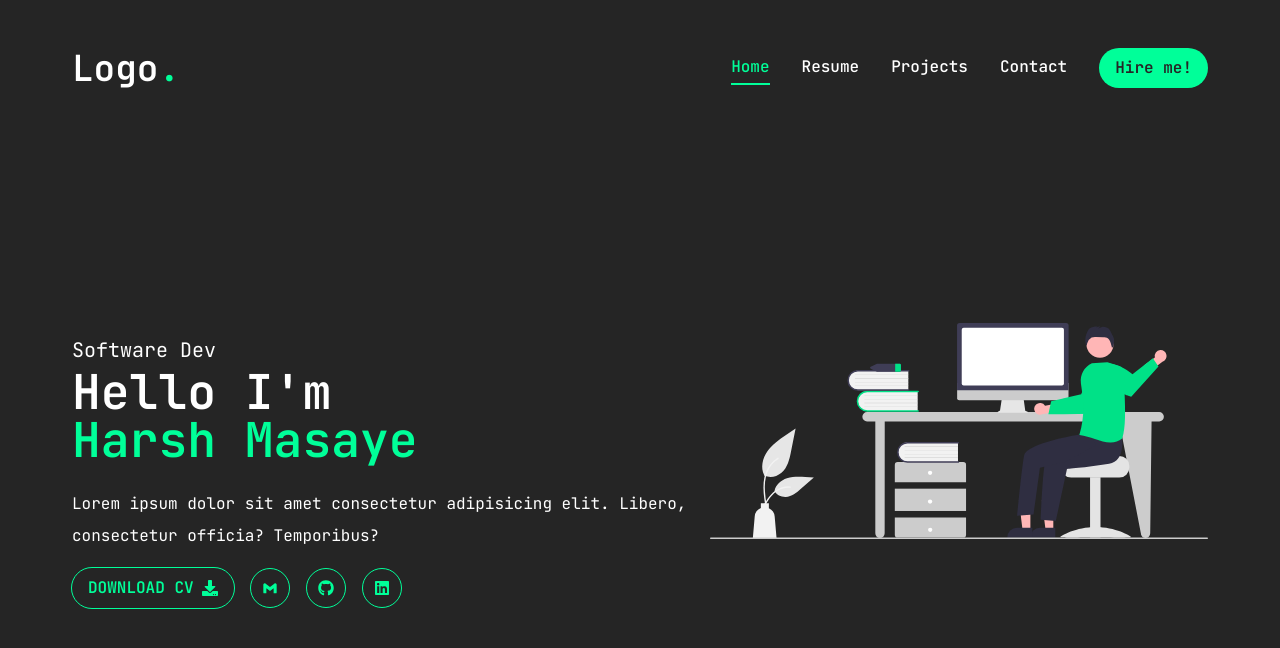
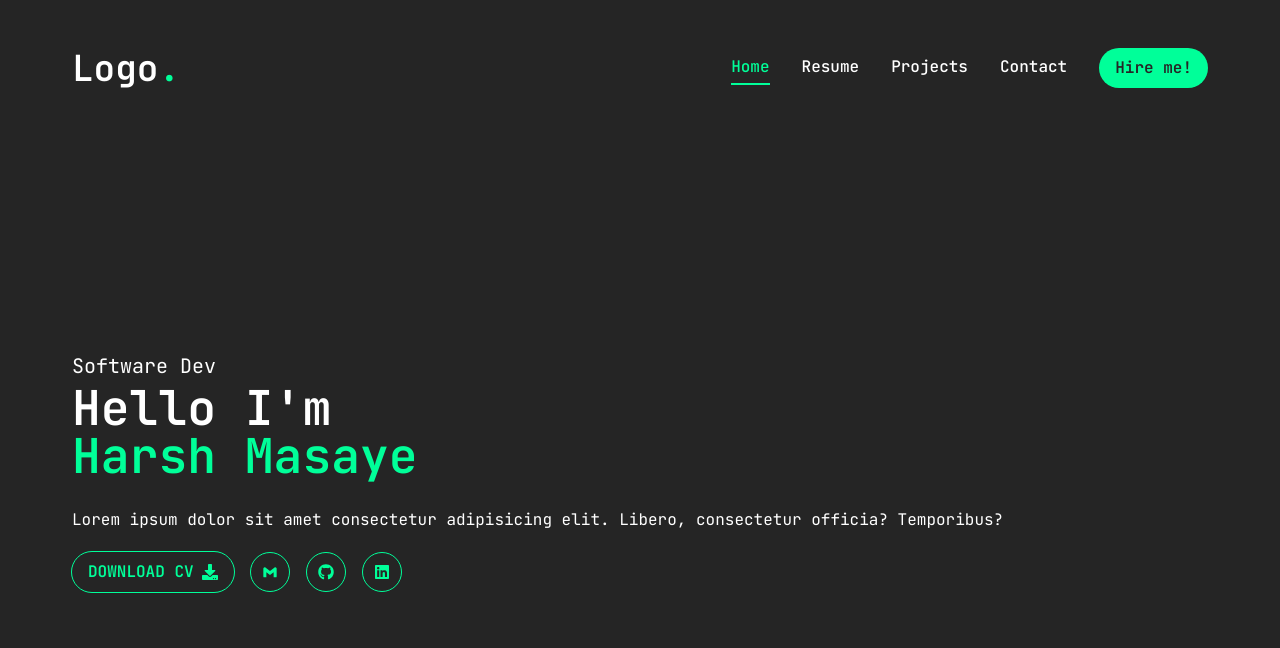
Before and after one commit to HarshMasaye06/HarshPortfolio, a Next.js app: page / in a window 1280 px wide. Shown: the top 648 px of the page. Built offline with nearby package versions, Linux system fonts and the light colour scheme.

Commit message:
temp removed img

```diff
--- a/app/page.jsx
+++ b/app/page.jsx
@@ -3,7 +3,8 @@ import { motion } from "framer-motion";
 import { FaLinkedin, FaGithub, FaDownload } from "react-icons/fa";
 import { BiLogoGmail } from "react-icons/bi";
 import Image from "next/image";
-import hero_img from "../app/images/hero_img.svg";
+// import hero_img from "../app/images/hero_img.svg";
+import hero_img from "../../01portfolio/public/hero_img.svg";
 import { Button } from "@/components/ui/button";
 import Link from "next/link";
 
@@ -65,13 +66,13 @@ export default function Home() {
               </div>
             </div>
             {/* svg image */}
-            <div className=" mt-12 mx-auto lg:mt-8 xl:mt-0 ">
+            {/* <div className=" mt-12 mx-auto lg:mt-8 xl:mt-0 ">
               <div className=" w-full h-full relative ">
                 <div className=" w-[298px] h-[298px] xl:w-[498px] ">
                   <Image src={hero_img} alt="hero img" />
                 </div>
               </div>
-            </div>
+            </div> */}
           </div>
         </div>
       </motion.div>
```
